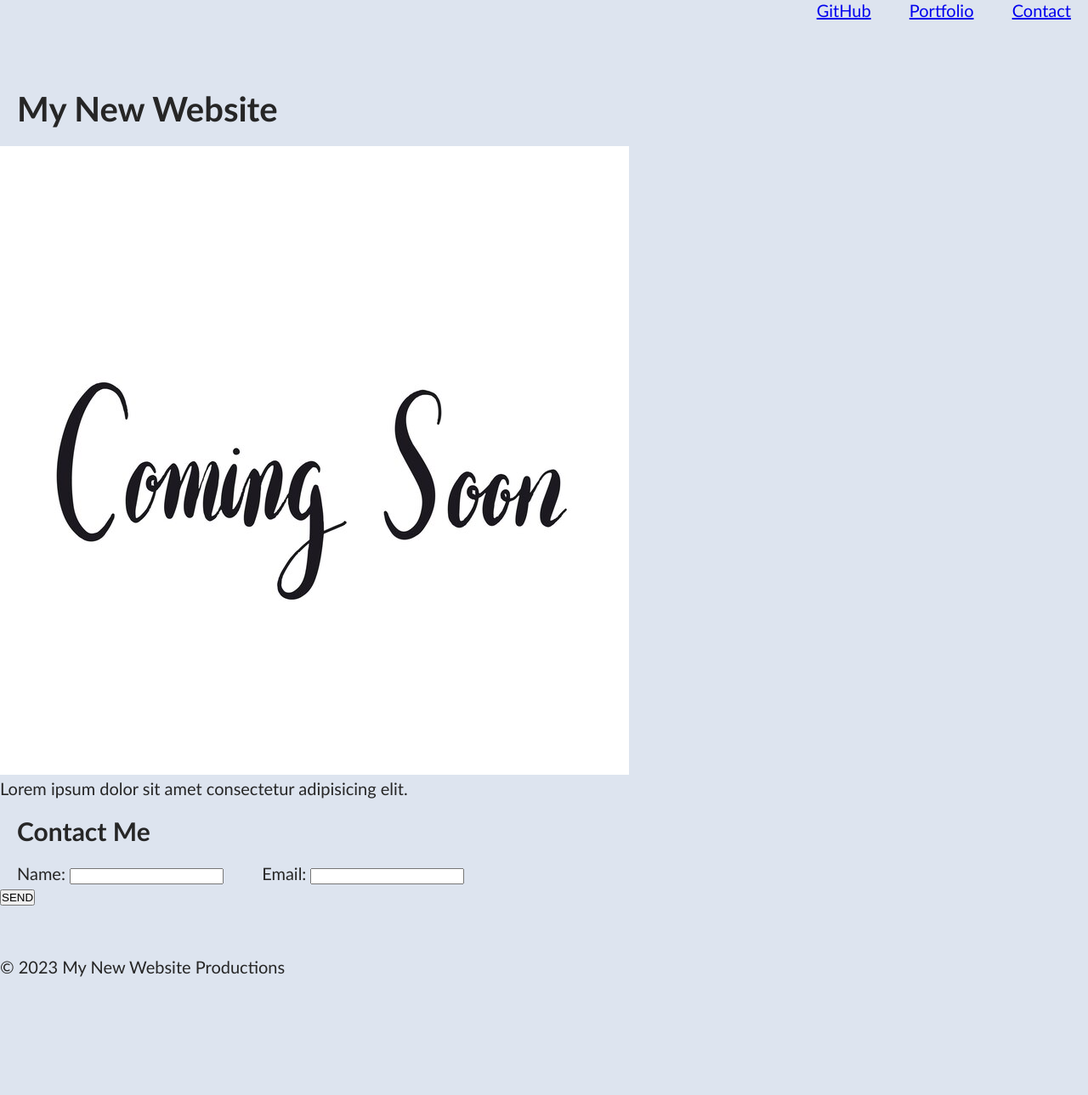
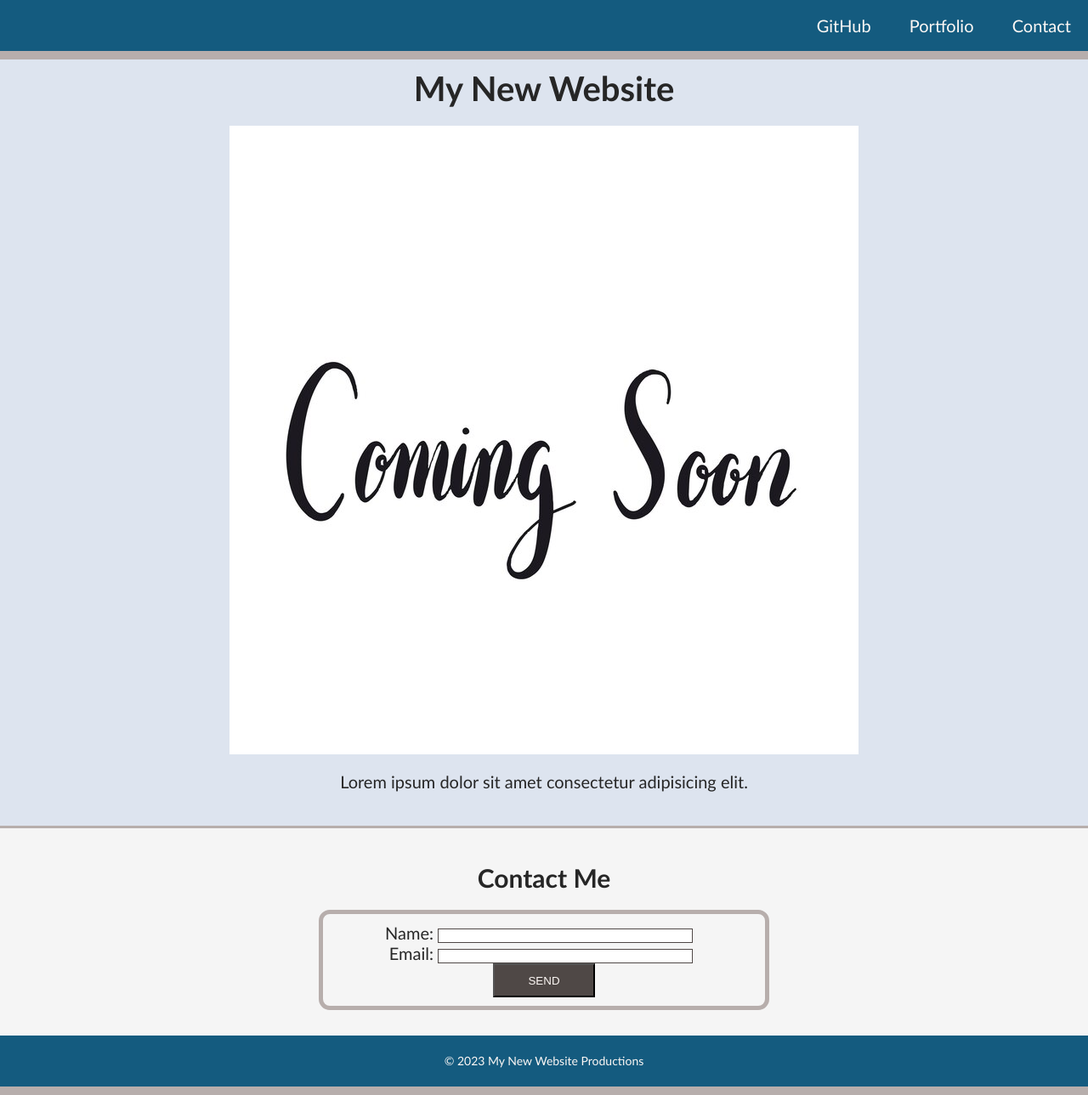
Before and after one commit to topcowmoo/mini-project1, a plain HTML site: page index.html in a window 1280 px wide. Shown: the whole page at 85% size. Before the commit the page ends 1150 px from the top, so only its background shows below. Drawn offline with Linux system fonts and the light colour scheme.

Commit message:
"amended style sheet"

```diff
--- a/assets/css/style.css
+++ b/assets/css/style.css
@@ -10,6 +10,7 @@ body {
     background-color: #dde4ef;
     color: #262626;
 }
+
 h1,
 h2 {
     margin: 20px;
@@ -25,11 +26,82 @@ li {
     text-decoration: none;
 }
 
-footer
-h1
-h2
-main
-figure
+a {
+    text-decoration: none;
+    color: #FDF8F5;
+}
+
+header,
+footer {
+  height: 60px;
+  width: 100%;
+  line-height: 60px;
+  background-color: rgb(20, 91, 127);
+}
+
+header {
+  position: fixed;
+  border-bottom: 10px solid #b7aeac;
+}
+
+footer {
+  position: absolute;
+  margin-top: 0;
+  bottom: 0;
+  border-bottom: 10px solid #b7aeac;
+  color: #FDF8F5;
+  font-size: 14px;
+}
+
+figure {
+    margin-bottom: 40px;
+}
+
+img {
+    display: block;
+    margin: 20px auto;
+}
+
+section {
+    margin-bottom: 0;
+    padding: 20px 10px 40px 10px;
+    border-top: 3px solid #b7aeac;
+    background-color: whitesmoke
+}
+
+form {
+    /* Center the form on the page */
+    margin: 0 auto;
+    width: 500px;
+    padding: 10px;
+    border: 5px solid #b7aeac;
+    border-radius: 13px;
+}
+
+label {
+    display: inline-block;
+    width: 100px;
+}
+
+input,
+textarea {
+    box-sizing: border-box;
+    width: 300px;
+    border: 1px solid #4F4846;
+}
+
+textarea {
+    vertical-align: top;
+    height: 60px;
+}
+
+button {
+    height: 40px;
+    width: 120px;
+    background-color: #4F4846;
+    color: #FDF8F5;
+}
+
 
 .text-center {
     text-align: center;
--- a/index.html
+++ b/index.html
@@ -13,7 +13,7 @@
         <ul>
             <li> <a href="https://github.com/topcowmoo">GitHub</a></li>
             <li> <a href="#">Portfolio</a></li>
-            <li> <a href="#Contact">Contact</a></li>
+            <li> <a href="#contact">Contact</a></li>
         </ul>
         </nav>
     </header>
```
